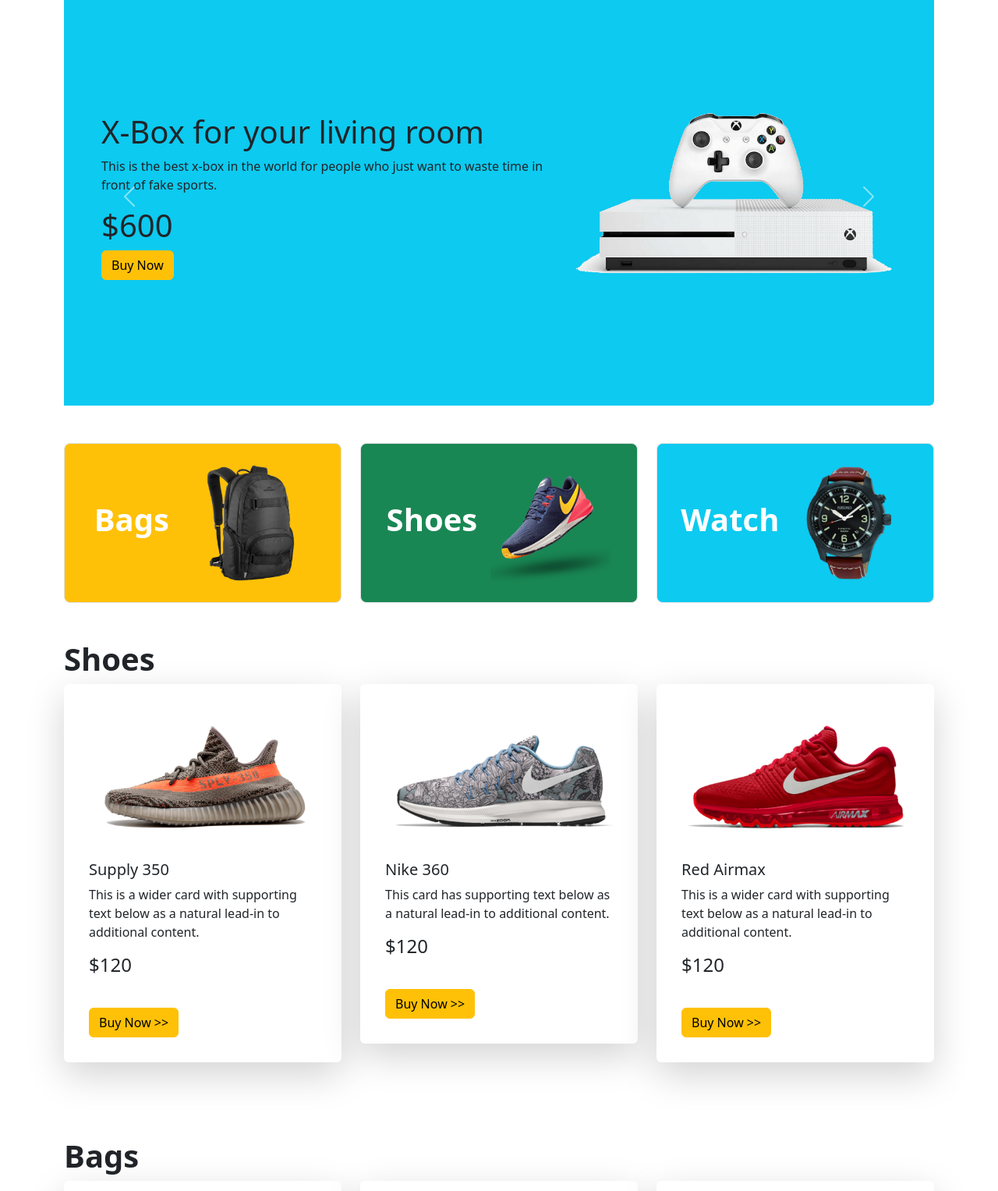
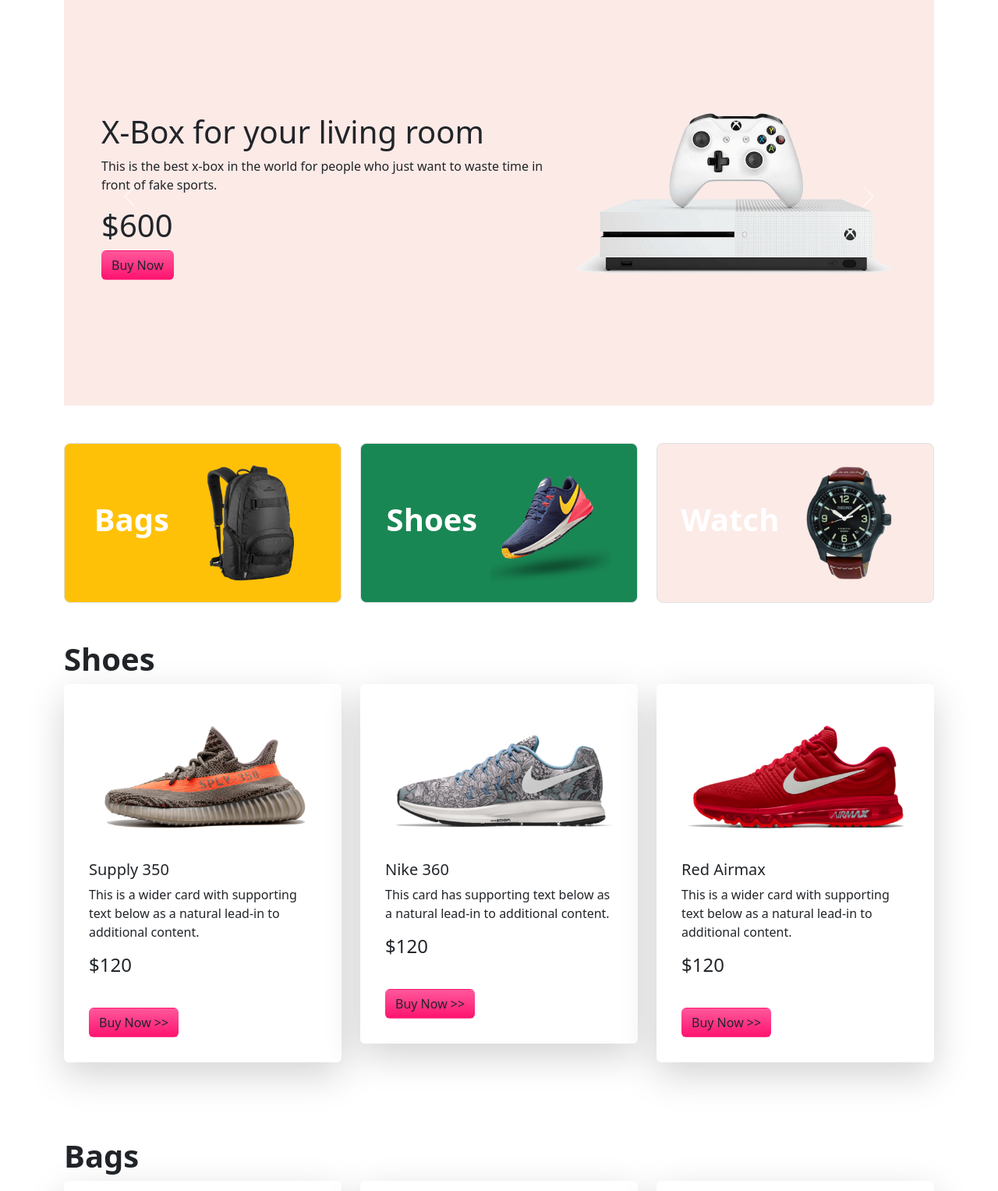
Before and after one commit to abunaim56/panda-website, a plain HTML site: page index.html in a window 1280 px wide. Shown: the part 64-1591 px from the top of the page at 78% size. Drawn offline with nearby package versions, Linux system fonts and the light colour scheme.

Commit message:
adding custom css

```diff
--- /dev/null
+++ b/css/style.css
@@ -0,0 +1,10 @@
+.panda-bg-info{
+    background-color: #fceae7;
+}
+.panda-btn-buy-now{
+    background-image: linear-gradient(to bottom, #FF589B 0%, #FF136F 100%);
+    color: #fff;
+    border: none;
+    border-radius: 8px;
+    padding: 9px 25px;
+}
--- a/index.html
+++ b/index.html
@@ -4,6 +4,7 @@
     <meta charset="utf-8" />
     <meta name="viewport" content="width=device-width, initial-scale=1" />
     <title>Panda Commerce</title>
+    <link rel="stylesheet" href="css/style.css">
     <link
       href="https://cdn.jsdelivr.net/npm/bootstrap@5.2.0/dist/css/bootstrap.min.css"
       rel="stylesheet"
@@ -45,17 +46,17 @@
       <!----------------
         Banner part
        ---------------->
-      <section class="mt-5">
+      <section class="mt-5 border border-0">
         <div id="carouselExampleControls" class="carousel slide" data-bs-ride="carousel">
           <div class="carousel-inner">
-            <div class="carousel-item active rounded bg-info p-5">
+            <div class="carousel-item active rounded panda-bg-info p-5">
               <div class="row">
                 <div class="col-lg-7 d-flex align-items-center">
                   <div>
                     <h1>Mega LCD TV For Sports</h1>
                     <p>This is the best tv in the world for people who just want to waste time in front of tv.</p>
                     <h1>$1200</h1>
-                    <div class="btn btn-warning">Buy Now</div>
+                    <div class="btn panda-btn-buy-now">Buy Now </div>
                   </div>
                 </div>
                 <div class="col-lg-5">
@@ -63,14 +64,14 @@
                 </div>
               </div>
             </div>
-            <div class="carousel-item active rounded bg-info p-5">
+            <div class="carousel-item active rounded panda-bg-info p-5">
               <div class="row">
                 <div class="col-lg-7 d-flex align-items-center">
                   <div>
                     <h1>Cool Dude Headphone</h1>
                     <p>This is the best headphone in the world for people who just want to waste time in front of funky world.</p>
                     <h1>$420</h1>
-                    <div class="btn btn-warning">Buy Now</div>
+                    <div class="btn panda-btn-buy-now">Buy Now </div>
                   </div>
                 </div>
                 <div class="col-lg-5">
@@ -78,14 +79,14 @@
                 </div>
               </div>
             </div>
-            <div class="carousel-item active rounded bg-info p-5">
+            <div class="carousel-item active rounded panda-bg-info p-5">
               <div class="row">
                 <div class="col-lg-7 d-flex align-items-center">
                   <div>
                     <h1>X-Box for your living room</h1>
                     <p>This is the best x-box in the world for people who just want to waste time in front of fake sports.</p>
                     <h1>$600</h1>
-                    <div class="btn btn-warning">Buy Now</div>
+                    <div class="btn panda-btn-buy-now">Buy Now </div>
                   </div>
                 </div>
                 <div class="col-lg-5">
@@ -123,7 +124,7 @@
               </div>
             </div>
             <div class="col-lg-4 col-md-6 col-sm-12">
-              <div class="p-4 border rounded-3 bg-info d-flex align-items-center justify-content-around">
+              <div class="p-4 border rounded-3 panda-bg-info d-flex align-items-center justify-content-around">
                 <h1 class="text-white fw-bold">Watch</h1>
                 <img class="img-fluid" src="images/categories/watch.png" alt="" />
               </div>
@@ -147,7 +148,7 @@
                 <h4>$120</h4>
               </div>
               <div class="m-3">
-                <button class="btn btn-warning">Buy Now >></button>
+                <button class="btn panda-btn-buy-now">Buy Now  >></button>
               </div>
             </div>
           </div>
@@ -160,7 +161,7 @@
                 <h4>$120</h4>
               </div>
               <div class="m-3">
-                <button class="btn btn-warning">Buy Now >></button>
+                <button class="btn panda-btn-buy-now">Buy Now  >></button>
               </div>
             </div>
           </div>
@@ -173,7 +174,7 @@
                 <h4>$120</h4>
               </div>
               <div class="m-3">
-                <button class="btn btn-warning">Buy Now >></button>
+                <button class="btn panda-btn-buy-now">Buy Now  >></button>
               </div>
             </div>
           </div>
@@ -193,7 +194,7 @@
                 <h4>$120</h4>
               </div>
               <div class="m-3">
-                <button class="btn btn-warning">Buy Now >></button>
+                <button class="btn panda-btn-buy-now">Buy Now  >></button>
               </div>
             </div>
           </div>
@@ -206,7 +207,7 @@
                 <h4>$120</h4>
               </div>
               <div class="m-3">
-                <button class="btn btn-warning">Buy Now >></button>
+                <button class="btn panda-btn-buy-now">Buy Now  >></button>
               </div>
             </div>
           </div>
@@ -219,7 +220,7 @@
                 <h4>$120</h4>
               </div>
               <div class="m-3">
-                <button class="btn btn-warning">Buy Now >></button>
+                <button class="btn panda-btn-buy-now">Buy Now  >></button>
               </div>
             </div>
           </div>
@@ -227,7 +228,7 @@
       </section>
       <!-- Backpack end -->
       <!-- Subscribe section start -->
-      <section style="height: 330px;" class="container d-flex justify-content-center align-items-center flex-column bg-info border rounded-3" id="subscribe">
+      <section style="height: 330px;" class="container d-flex justify-content-center align-items-center flex-column panda-bg-info border rounded-3" id="subscribe">
         <div>
           <h2>LET'S STAY IN TOUCH</h2>
           <p>Get updates on sales, specials and more</p>
@@ -235,7 +236,7 @@
             <div class="mb-1">
               <input type="email" class="form-control" id="exampleInputEmail1" aria-describedby="emailHelp" />
             </div>
-            <button type="submit" class="btn btn-warning">Submit</button>
+            <button type="submit" class="btn panda-btn-buy-now">Submit</button>
           </form>
         </div>
       </section>
```
